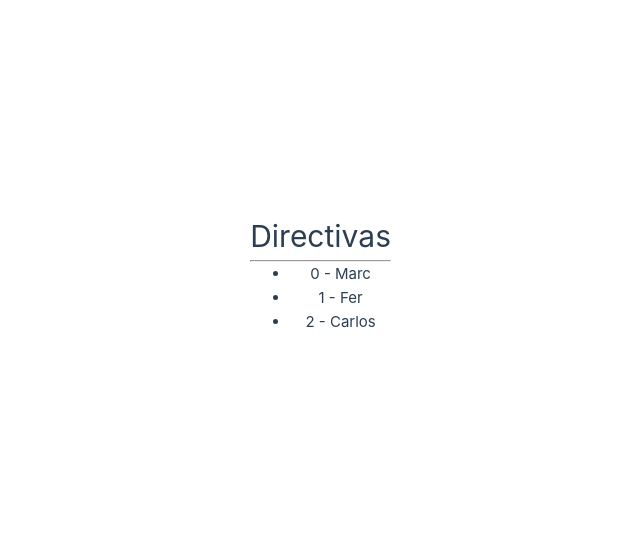
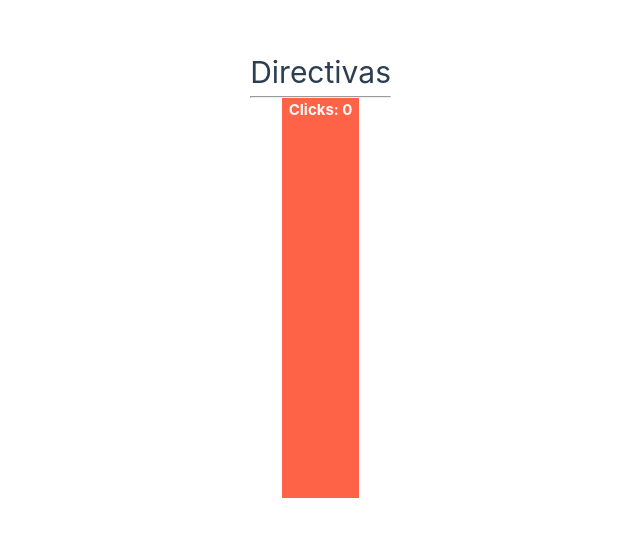
Before and after one commit to marcduranxanco/vue-3-desde-cero, a Vue app in the folder 03-Directivas/: page / in a window 1280 px wide. Shown: the part 127-664 px from the top of the page, without its empty margins (217-857 px from the left). Built offline with nearby package versions, Linux system fonts and the light colour scheme.

Commit message:
36 - V-on

```diff
--- a/03-Directivas/src/App.vue
+++ b/03-Directivas/src/App.vue
@@ -3,9 +3,8 @@
     <h1>Directivas</h1>
     <hr/>
 
-    <ul>
-      <li v-for="(usuario, index) in usuarios" :key="index">{{index }} - {{ usuario }}</li>
-    </ul>
+    <!-- v-on tiene el shortcut @ -->
+    <div @click="click" class="contador">Clicks: {{ clicks }}</div>
 
   </div>
 </template>
@@ -13,8 +12,13 @@
 <script>
 export default {
   data: () => ({
-    usuarios: [ "Marc", "Fer", "Carlos" ]
-  })
+    clicks: 0
+  }),
+  methods: {
+    click () {
+      this.clicks++;
+    }
+  }
 }
 </script>
 
@@ -23,4 +27,10 @@ export default {
     text-align: center;
     margin: 0px 2rem;
   }
+  .contador {
+    background: tomato;
+    color: snow;
+    font-weight: bold;
+    height: 400px;
+  }
 </style>
```
